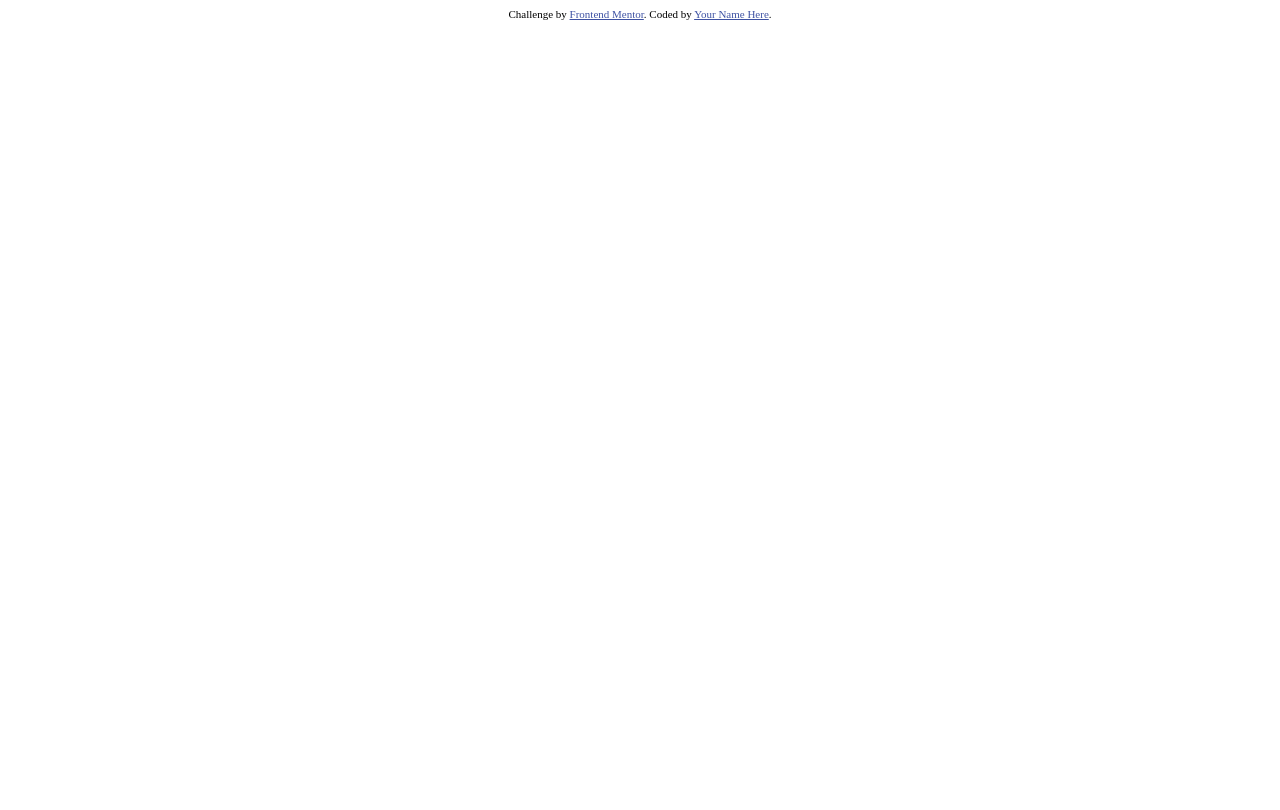
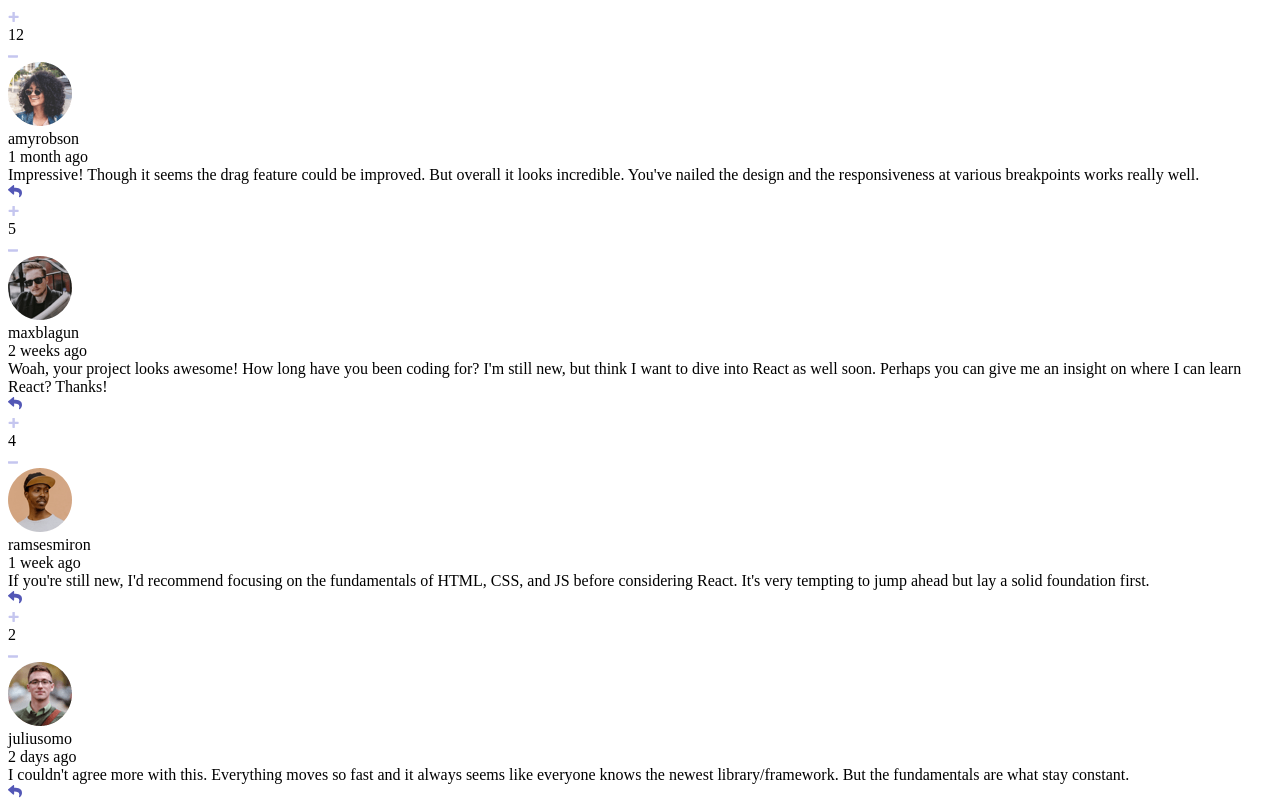
Before and after one commit to mvelardeq/interactive-comments-section, a plain HTML site: page index.html in a window 1280 px wide. Drawn offline with Linux system fonts and the light colour scheme.

Commit message:
Show data in html without any style

```diff
--- a/index.html
+++ b/index.html
@@ -16,11 +16,12 @@
 </head>
 <body>
 
-  <!-- Pull dynamic content from the data.json file -->
+    <section class="comments" id="comments-component">
 
-  <div class="attribution">
-    Challenge by <a href="https://www.frontendmentor.io?ref=challenge" target="_blank">Frontend Mentor</a>.
-    Coded by <a href="#">Your Name Here</a>.
-  </div>
+    </section>
+
+
+
+  <script src="index.js"></script>
 </body>
 </html>
--- /dev/null
+++ b/index.js
@@ -0,0 +1,50 @@
+function getHtmlComment(el){
+    return `
+        <div className="score-comment">
+            <img src="./images/icon-plus.svg" alt="" />
+            <div className="score-number">${el.score}</div>
+            <img src="./images/icon-minus.svg" alt="" />
+        </div>
+        <div className="main-comment">
+            <div className="header-comment">
+                <img className="userimage-comment" src="${el.user.image.png}" alt="" />
+                <div className="username-comment">${el.user.username}</div>
+                <div className="time">${el.createdAt}</div>
+            </div>
+            <div className="body-comment">
+                ${el.content}
+            </div>
+            <img src="./images/icon-reply.svg" alt="" className="replay" />
+        </div>
+    `
+}
+
+const getComments = async ()=>{
+    try {
+        const comments = await fetch('./data.json')
+        const res = await comments.json()
+        const $fragment =document.createDocumentFragment()
+        console.log(res.comments)
+        res.comments.map(el=>{
+            const comment =document.createElement("div")
+            comment.classList.add("comment")
+            comment.innerHTML= getHtmlComment(el)
+            console.log(el.replies.length)
+            if (el.replies.length>0){
+                el.replies.map(el=>{
+                    const element = document.createElement('div')
+                    element.classList.add("comment-replay")
+                    element.innerHTML=getHtmlComment(el)
+                    comment.appendChild(element)
+                })
+            }
+            $fragment.appendChild(comment)
+        })
+        console.log($fragment)
+        document.getElementById("comments-component").appendChild($fragment)
+
+    } catch (error) {
+        console.error(error)
+    }
+}
+getComments()
```
